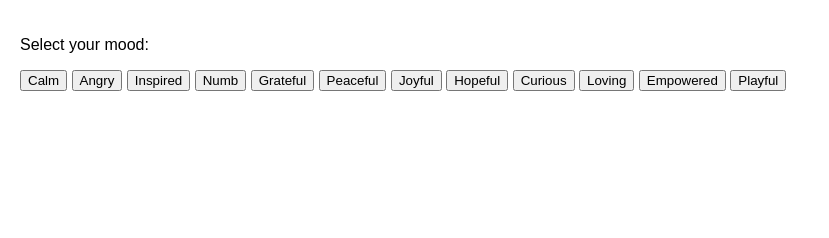
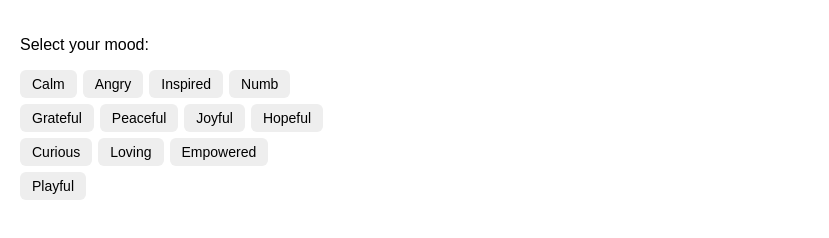
Before and after one commit to QQSuperDogGaming/B2ProgressOfColour, a plain HTML site: page index.html in a window 1280 px wide. Shown: the whole page, without its empty margins (0-829 px from the left). Drawn offline with Linux system fonts and the light colour scheme.

Commit message:
Update style.css

```diff
--- a/style.css
+++ b/style.css
@@ -13,6 +13,28 @@ body, html {
   background: rgba(255, 255, 255, 0.9);
   padding: 10px;
   border-radius: 8px;
+  max-width: 320px;
+}
+
+.mood-buttons {
+  display: flex;
+  flex-wrap: wrap;
+  gap: 6px;
+  margin-top: 8px;
+}
+
+.mood-buttons button {
+  padding: 6px 12px;
+  border: none;
+  border-radius: 6px;
+  background-color: #eee;
+  cursor: pointer;
+  font-size: 14px;
+  transition: background-color 0.3s;
+}
+
+.mood-buttons button:hover {
+  background-color: #ccc;
 }
 
 #ar-container canvas {
```
